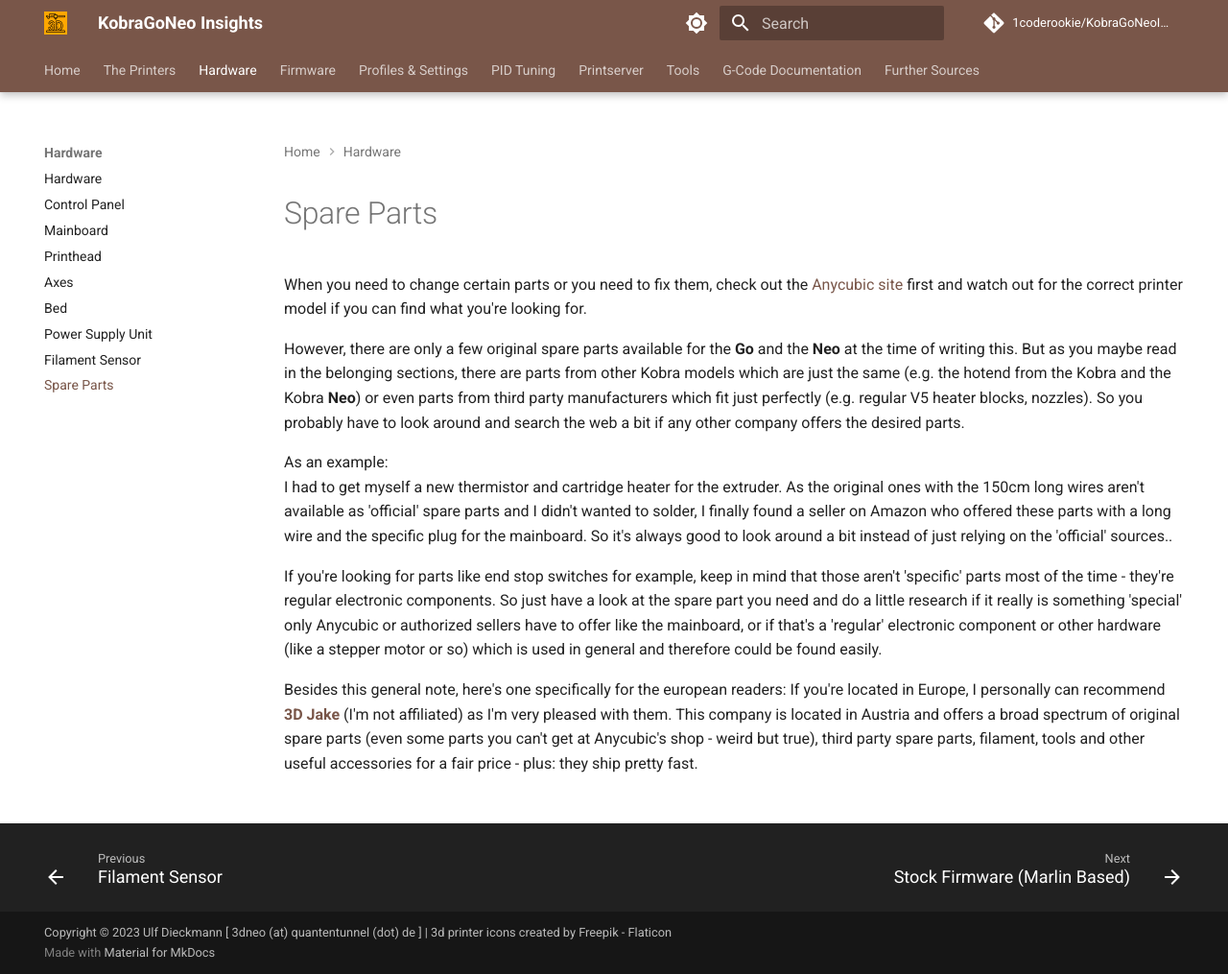
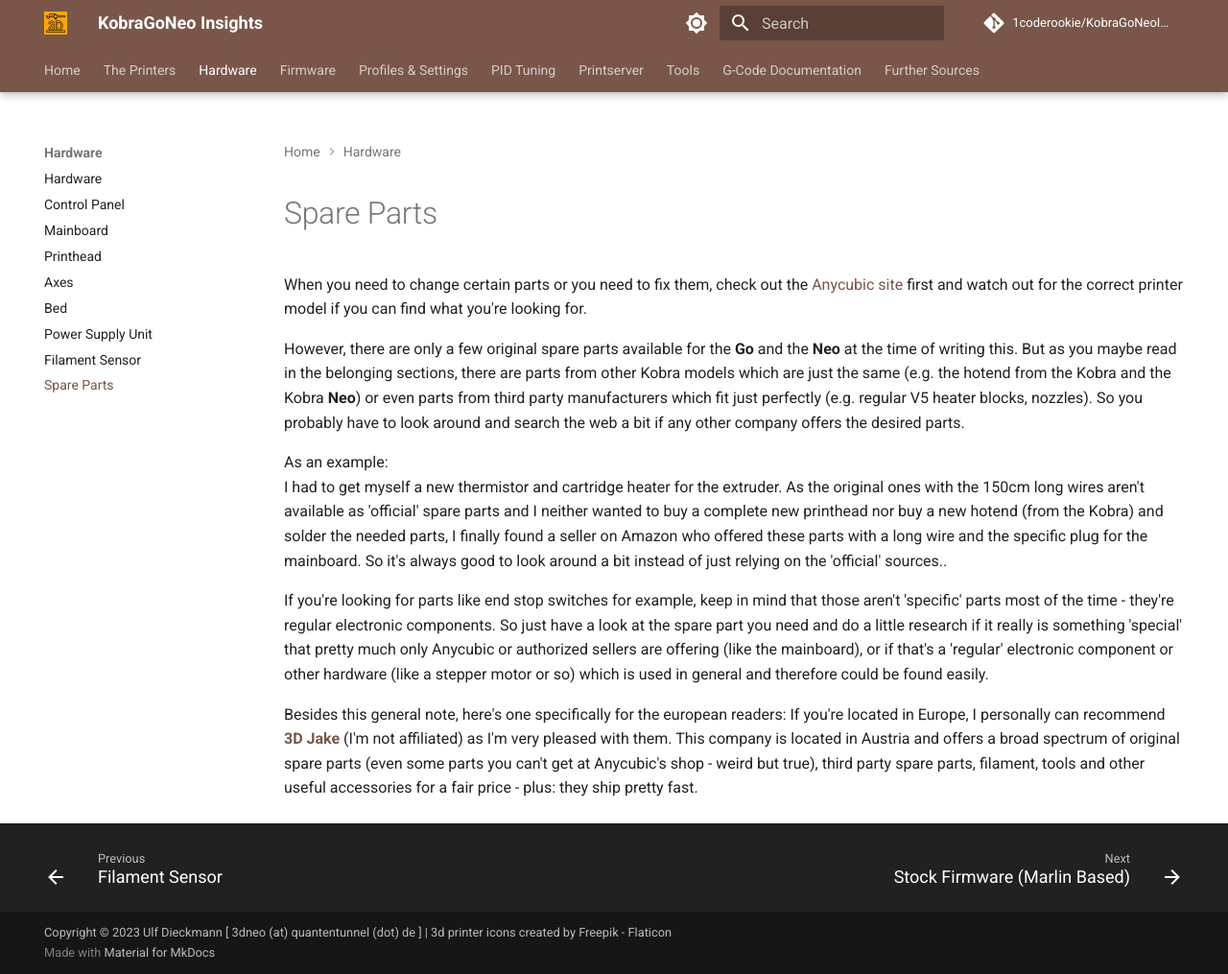
Before and after one commit to 1coderookie/KobraGoNeoInsights, an MkDocs documentation site: the page built from docs/hardware/spare_parts.md, in a window 1280 px wide and 1015 px high. Shown: the whole window at 96% size. Built offline with MkDocs 1.6.1 and Material for MkDocs 9.7.7, drawn with Linux system fonts in a browser that asks for light colours; comment, search, counter and statistics services are not loaded.

Commit message:
Update spare_parts.md

```diff
--- a/docs/hardware/spare_parts.md
+++ b/docs/hardware/spare_parts.md
@@ -6,8 +6,8 @@
 However, there are only a few original spare parts available for the **Go** and the **Neo** at the time of writing this. But as you maybe read in the belonging sections, there are parts from other Kobra models which are just the same (e.g. the hotend from the Kobra and the Kobra **Neo**) or even parts from third party manufacturers which fit just perfectly (e.g. regular V5 heater blocks, nozzles). So you probably have to look around and search the web a bit if any other company offers the desired parts.
 
 As an example:
-I had to get myself a new thermistor and cartridge heater for the extruder. As the original ones with the 150cm long wires aren't available as 'official' spare parts and I didn't wanted to solder, I finally found a seller on Amazon who offered these parts with a long wire and the specific plug for the mainboard. So it's always good to look around a bit instead of just relying on the 'official' sources..
+I had to get myself a new thermistor and cartridge heater for the extruder. As the original ones with the 150cm long wires aren't available as 'official' spare parts and I neither wanted to buy a complete new printhead nor buy a new hotend (from the Kobra) and solder the needed parts, I finally found a seller on Amazon who offered these parts with a long wire and the specific plug for the mainboard. So it's always good to look around a bit instead of just relying on the 'official' sources..
 
-If you're looking for parts like end stop switches for example, keep in mind that those aren't 'specific' parts most of the time - they're regular electronic components. So just have a look at the spare part you need and do a little research if it really is something 'special' only Anycubic or authorized sellers have to offer like the mainboard, or if that's a 'regular' electronic component or other hardware (like a stepper motor or so) which is used in general and therefore could be found easily.
+If you're looking for parts like end stop switches for example, keep in mind that those aren't 'specific' parts most of the time - they're regular electronic components. So just have a look at the spare part you need and do a little research if it really is something 'special' that pretty much only Anycubic or authorized sellers are offering (like the mainboard), or if that's a 'regular' electronic component or other hardware (like a stepper motor or so) which is used in general and therefore could be found easily.
 
 Besides this general note, here's one specifically for the european readers: If you're located in Europe, I personally can recommend **[3D Jake](https://www.3djake.com)** (I'm not affiliated) as I'm very pleased with them. This company is located in Austria and offers a broad spectrum of original spare parts (even some parts you can't get at Anycubic's shop - weird but true), third party spare parts, filament, tools and other useful accessories for a fair price - plus: they ship pretty fast.
```
